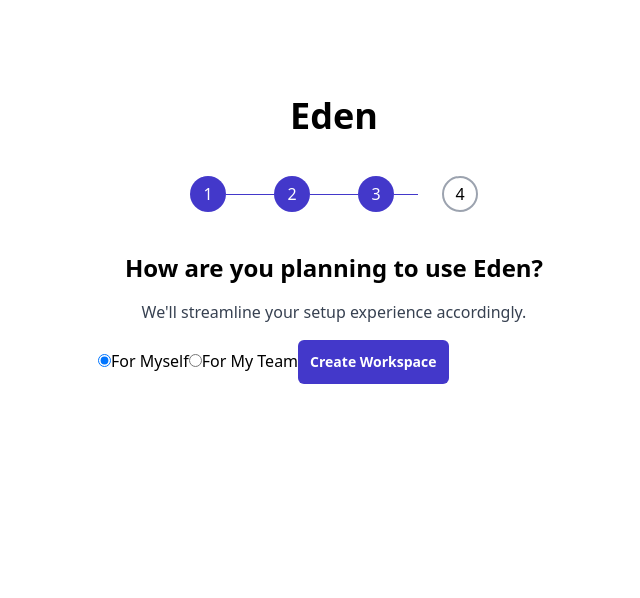
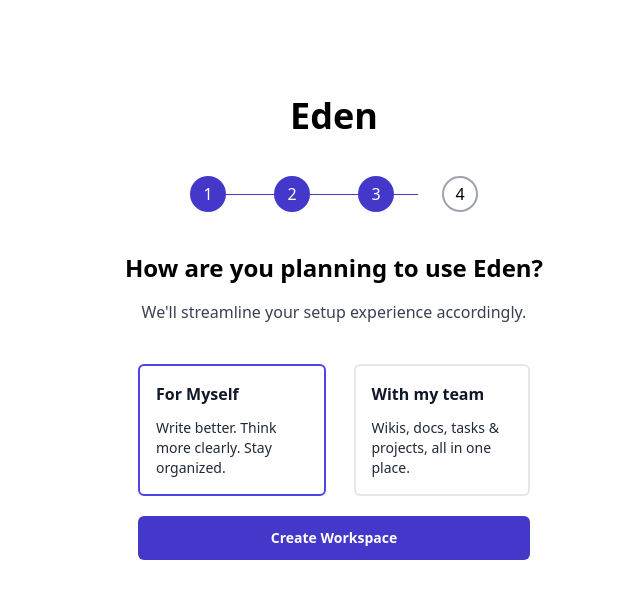
Before and after one commit to Dante-Nephilim/onboarding-form, a React (Vite) app: page / in a window 1280 px wide. Shown: the top 598 px of the page, without its empty margins (306-946 px from the left). Built offline with nearby package versions, Linux system fonts and the light colour scheme.

Commit message:
style radio labels, forms 3 & 4

```diff
--- a/src/components/onboarding/Finish.jsx
+++ b/src/components/onboarding/Finish.jsx
@@ -9,9 +9,11 @@
         You have completed onboarding, you can start using the Eden!
       </p>
 
-      <button className="eden-button" onClick={() => {}}>
-        Launch Project
-      </button>
+      <div className="flex flex-col items-stretch gap-5 px-10">
+        <button className="eden-button" onClick={() => {}}>
+          Launch Project
+        </button>
+      </div>
     </div>
   );
 }
--- a/src/components/onboarding/PlanForm.jsx
+++ b/src/components/onboarding/PlanForm.jsx
@@ -6,7 +6,7 @@
   const [plan, setPlan] = useState('self');
 
   return (
-    <div>
+    <div className="mb-24">
       <h1 className="my-4 text-center text-2xl font-semibold">
         How are you planning to use Eden?
       </h1>
@@ -15,7 +15,11 @@
         We'll streamline your setup experience accordingly.
       </p>
 
+      <div className="flex flex-col items-stretch gap-5 px-2 lg:px-10">
+        <div className="flex flex-col items-stretch gap-1 md:flex-row md:gap-7">
+          <div>
             <input
+              className="appearance-none"
               type="radio"
               value="self"
               id="self"
@@ -25,9 +29,25 @@
               }}
               checked={plan === 'self'}
             />
-      <label htmlFor="self">For Myself</label>
+            <label htmlFor="self">
+              <div
+                className={`rounded-md border-2 border-solid p-4 ${
+                  plan === 'self' ? 'border-indigo-600' : 'border-grey-700'
+                }`}
+              >
+                <p className="text-md mb-3 font-semibold text-gray-900">
+                  For Myself
+                </p>
+                <p className="text-sm text-gray-800">
+                  Write better. Think more clearly. Stay organized.
+                </p>
+              </div>
+            </label>
+          </div>
 
+          <div>
             <input
+              className="appearance-none"
               type="radio"
               value="team"
               id="team"
@@ -37,8 +57,22 @@
               }}
               checked={plan === 'team'}
             />
-      <label htmlFor="team">For My Team</label>
-
+            <label htmlFor="team">
+              <div
+                className={`rounded-md border-2 border-solid p-4 ${
+                  plan === 'team' ? 'border-indigo-600' : 'border-grey-700'
+                }`}
+              >
+                <p className="text-md mb-3 font-semibold text-gray-900">
+                  With my team
+                </p>
+                <p className="text-sm text-gray-800">
+                  Wikis, docs, tasks & projects, all in one place.
+                </p>
+              </div>
+            </label>
+          </div>
+        </div>
         <button
           className="eden-button"
           onClick={() => {
@@ -52,5 +86,6 @@
           Create Workspace
         </button>
       </div>
+    </div>
   );
 }
```
Lines whose indentation alone changed are shown as unchanged.
